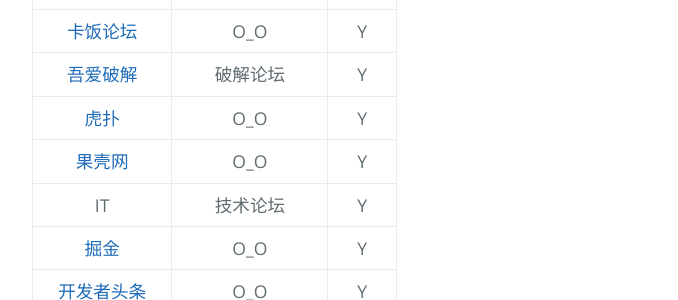
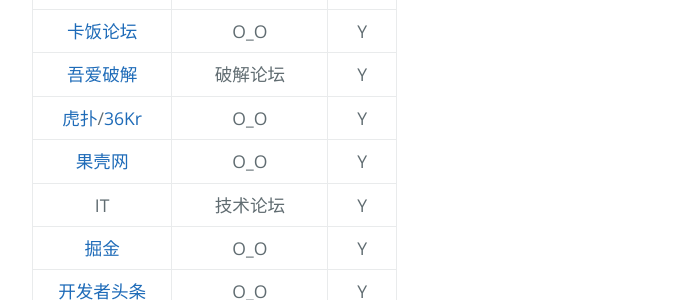
Before and after one commit to AmbroseRen/test, a Jekyll site: the page built from Library/Forum.md, in a window 1280 px wide. Shown: the part 569-869 px from the top of the page, without its empty margins (192-870 px from the left). Built offline with Jekyll 4.4.1, drawn with Linux system fonts in a browser that asks for light colours; our own code applies the rules of GitHub Pages for plain Markdown files; the repository's description, which GitHub fills in, is left out.

Commit message:
Update Forum.md

```diff
--- a/Library/Forum.md
+++ b/Library/Forum.md
@@ -14,7 +14,7 @@
 | [V2EX](https://www.v2ex.com/) | O_O | Y |
 | [卡饭论坛](https://bbs.kafan.cn/) | O_O | Y |
 | [吾爱破解](https://www.52pojie.cn/) | 破解论坛 | Y |
-| [虎扑](https://bbs.hupu.com/) | O_O | Y |
+| [虎扑](https://bbs.hupu.com/)/[36Kr](https://www.36kr.com/) | O_O | Y |
 | [果壳网](https://www.guokr.com/) | O_O | Y |
 | IT | 技术论坛 | Y |
 | [掘金](https://juejin.im/) | O_O | Y |
```
